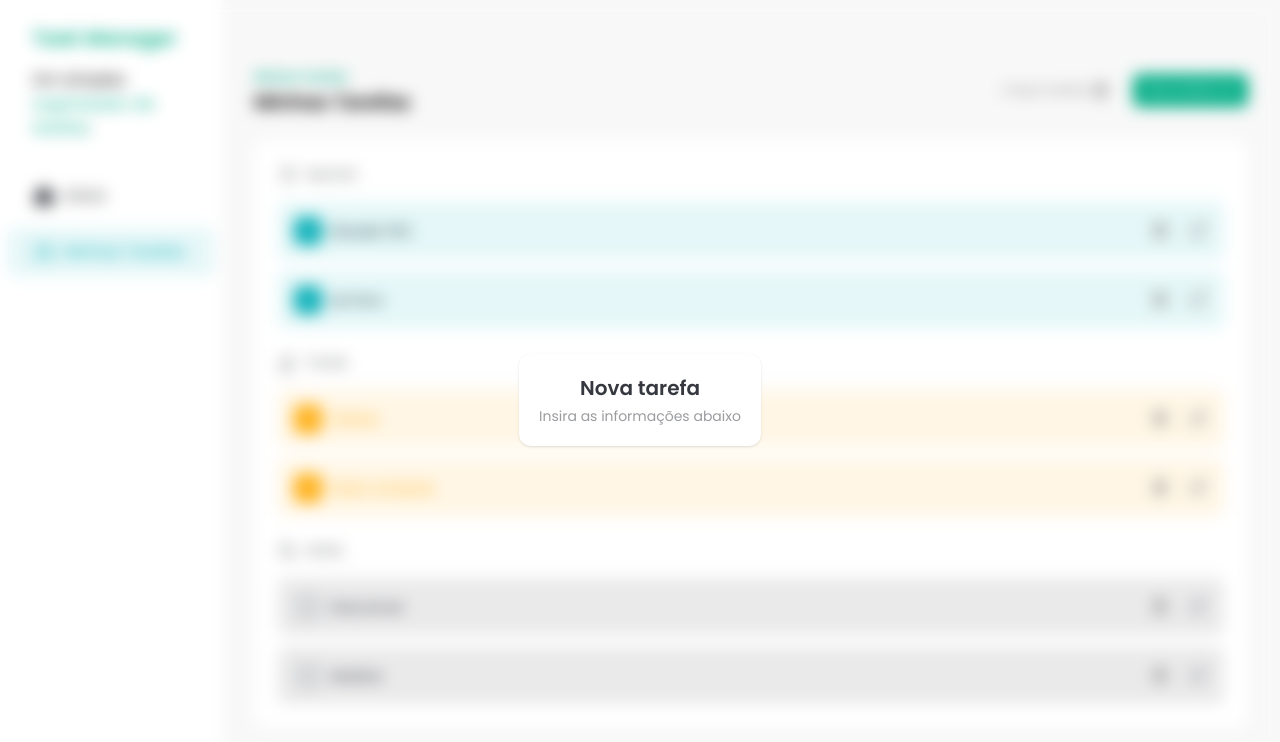
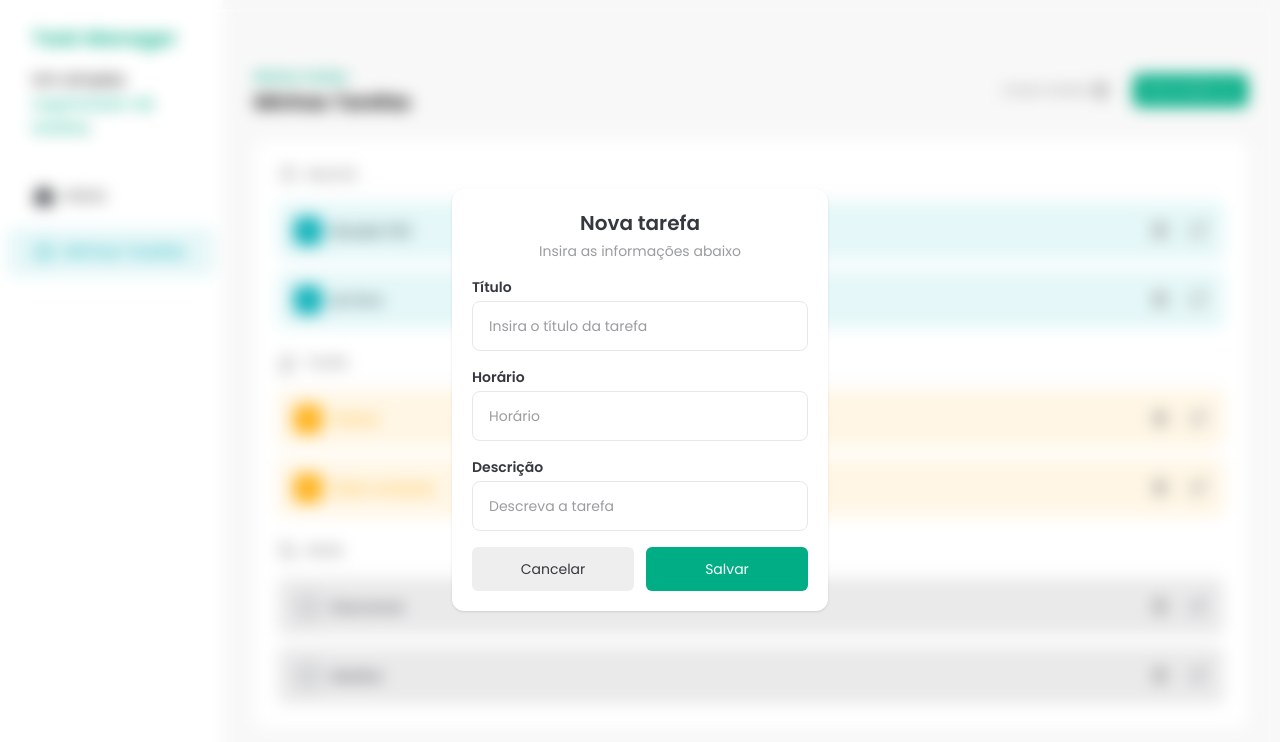
Before and after one commit to CristopherMartarello/task-manager, a React (Vite) app: page / in a window 1280 px wide. Both pictures are taken after a click on the button "Nova tarefa". Shown: the top 742 px of the page. Built offline with nearby package versions, Linux system fonts and the light colour scheme.

Commit message:
feat: ensure AddTaskDialog can be closed

```diff
--- a/src/components/AddTaskDialog.jsx
+++ b/src/components/AddTaskDialog.jsx
@@ -1,15 +1,42 @@
 import { createPortal } from 'react-dom';
 
-const AddTaskDialog = ({ isOpen }) => {
+import Button from './Button';
+import Input from './Input';
+
+const AddTaskDialog = ({ isOpen, handleClose }) => {
   if (!isOpen) return null;
 
   return createPortal(
     <div className="fixed bottom-0 left-0 top-0 flex h-screen w-screen items-center justify-center backdrop-blur">
       <div className="rounded-xl bg-white p-5 text-center shadow">
         <h2 className="text-xl font-semibold text-[#35383E]">Nova tarefa</h2>
-        <p className="mt-1 text-sm text-[#9A9C9F]">
+        <p className="mb-4 mt-1 text-sm text-[#9A9C9F]">
           Insira as informações abaixo
         </p>
+
+        <div className="flex w-[336px] flex-col space-y-4">
+          <Input
+            id="title"
+            label="Título"
+            placeholder={'Insira o título da tarefa'}
+          />
+          <Input id="time" label="Horário" placeholder={'Horário'} />
+          <Input
+            id="description"
+            label="Descrição"
+            placeholder={'Descreva a tarefa'}
+          />
+          <div className="flex gap-3">
+            <Button
+              text={'Cancelar'}
+              size="large"
+              className="w-full"
+              variant="default"
+              onClick={handleClose}
+            />
+            <Button text={'Salvar'} size="large" className="w-full" />
+          </div>
+        </div>
       </div>
     </div>,
     document.body
--- a/src/components/Tasks.jsx
+++ b/src/components/Tasks.jsx
@@ -75,7 +75,10 @@
             variant="primary"
             onClick={() => setAddTaskDialogIsOpen(true)}
           />
-          <AddTaskDialog isOpen={addTaskDialogIsOpen} />
+          <AddTaskDialog
+            isOpen={addTaskDialogIsOpen}
+            handleClose={() => setAddTaskDialogIsOpen(false)}
+          />
         </div>
       </div>
 
```
